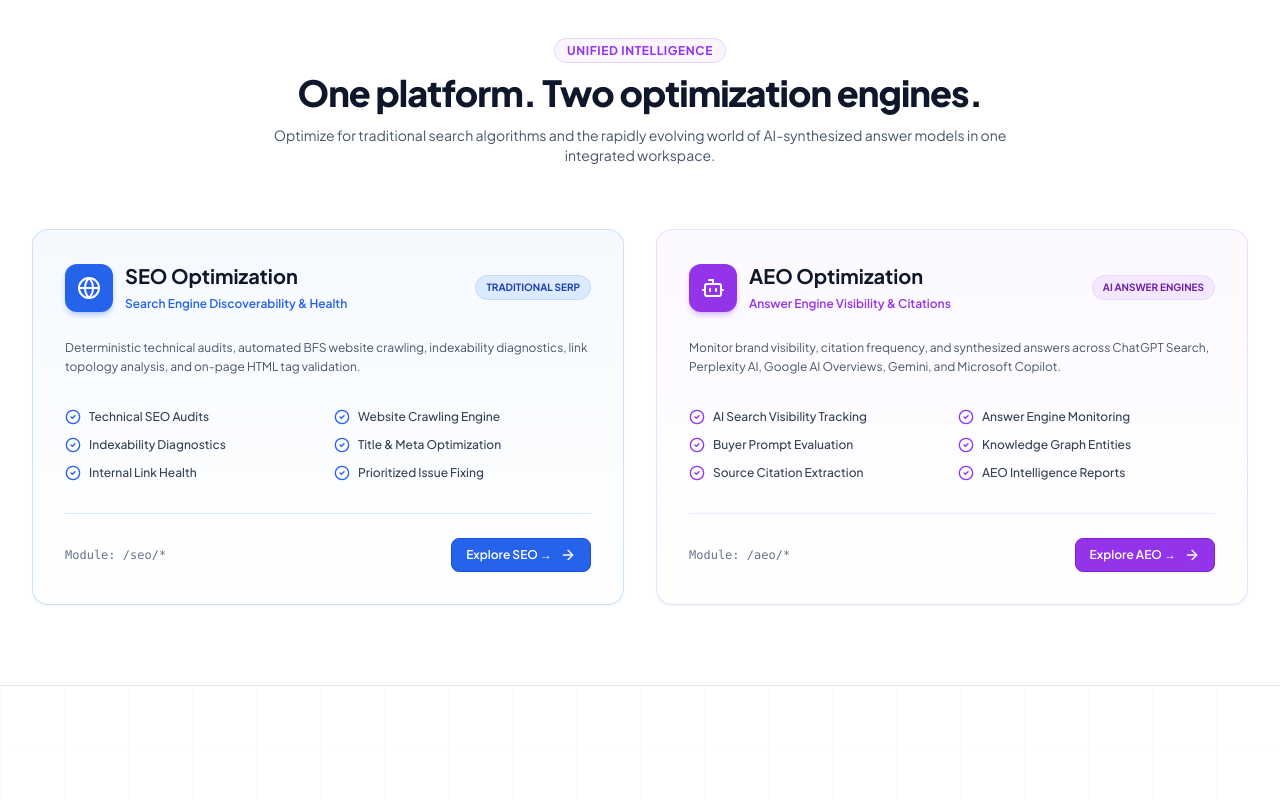
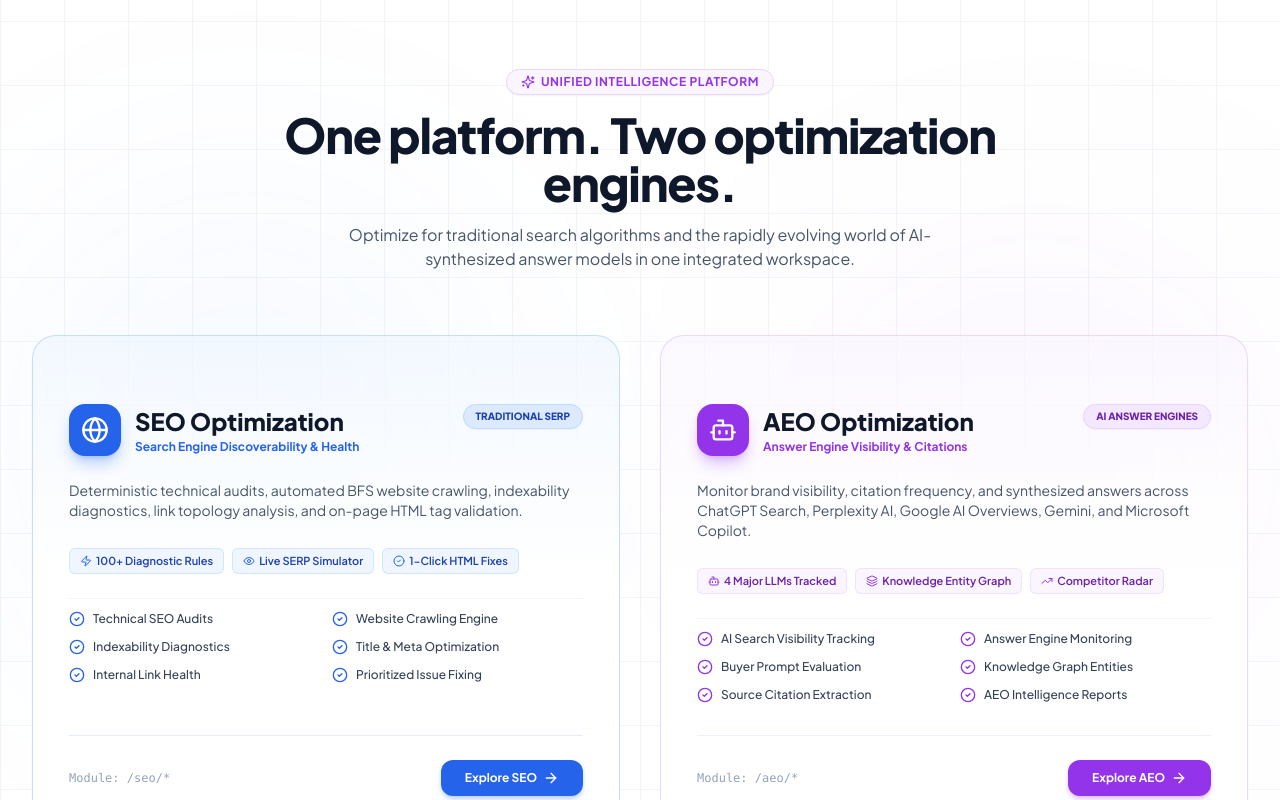
Before and after one commit to MdSaifAliFG/DMOS--SEO-AEO-Optimizer, a Next.js app in the folder frontend/: page / in a window 1280 px wide. Shown: the part 2140-2940 px from the top of the page. Built offline with nearby package versions, Linux system fonts and the light colour scheme.

Commit message:
Connect Services nav link to SEOAEOSection and elevate card styling and metrics

```diff
--- a/frontend/src/components/landing/LandingFooter.tsx
+++ b/frontend/src/components/landing/LandingFooter.tsx
@@ -172,7 +172,7 @@
                 </a>
               </li>
               <li>
-                <a href="#what-else" className="hover:text-blue-400 transition-colors">
+                <a href="#services" className="hover:text-blue-400 transition-colors">
                   Features & Services
                 </a>
               </li>
--- a/frontend/src/components/landing/LandingNavbar.tsx
+++ b/frontend/src/components/landing/LandingNavbar.tsx
@@ -22,7 +22,7 @@
   const navLinks = [
     { label: "Home", href: "#hero" },
     { label: "About us", href: "#path-to-success" },
-    { label: "Services", href: "#what-else" },
+    { label: "Services", href: "#services" },
     { label: "Pricing", href: "#pricing" },
     { label: "FAQ's", href: "#faq" },
   ];
--- a/frontend/src/components/landing/SEOAEOSection.tsx
+++ b/frontend/src/components/landing/SEOAEOSection.tsx
@@ -10,57 +10,97 @@
   ShieldCheck,
   Sparkles,
   Layers,
-  Quote,
-  HelpCircle,
-  Link2,
+  Zap,
+  Eye,
+  TrendingUp,
+  Cpu,
 } from "lucide-react";
-import { Button } from "@/components/ui/Button";
+import { useAuth } from "@/lib/auth";
 
 export const SEOAEOSection: React.FC = () => {
+  const { isAuthenticated } = useAuth();
+
   return (
-    <section id="engines" className="py-20 bg-white border-b border-slate-200">
-      <div className="max-w-7xl mx-auto px-4 sm:px-6 lg:px-8 space-y-16">
+    <section
+      id="services"
+      className="py-20 sm:py-28 bg-white border-b border-slate-200 scroll-mt-20 relative overflow-hidden bg-[linear-gradient(to_right,#f1f5f9_1px,transparent_1px),linear-gradient(to_bottom,#f1f5f9_1px,transparent_1px)] bg-[size:4rem_4rem]"
+    >
+      {/* Anchor alias for backwards-compatibility */}
+      <div id="engines" className="absolute -top-24 left-0 w-0 h-0" />
+
+      {/* Atmospheric Radial Flare Glows */}
+      <div className="absolute top-1/4 left-5 w-[450px] h-[450px] bg-blue-500/5 rounded-full blur-[130px] pointer-events-none" />
+      <div className="absolute bottom-1/4 right-5 w-[450px] h-[450px] bg-purple-500/5 rounded-full blur-[130px] pointer-events-none" />
+
+      <div className="max-w-7xl mx-auto px-4 sm:px-6 lg:px-8 space-y-16 relative z-10">
         {/* Section Header */}
-        <div className="text-center max-w-3xl mx-auto space-y-3">
-          <span className="text-xs font-bold uppercase tracking-wider text-purple-600 bg-purple-50 px-3 py-1 rounded-full border border-purple-200">
-            Unified Intelligence
+        <div className="text-center max-w-3xl mx-auto space-y-4">
+          <span className="text-xs font-bold uppercase tracking-wider text-purple-600 bg-purple-50 px-3.5 py-1 rounded-full border border-purple-200 inline-flex items-center gap-1.5 shadow-sm">
+            <Sparkles className="w-3.5 h-3.5 text-purple-600" />
+            Unified Intelligence Platform
           </span>
-          <h2 className="text-2xl sm:text-4xl font-extrabold text-slate-900 tracking-tight">
+
+          <h2 className="text-3xl sm:text-5xl font-black text-slate-900 tracking-tight leading-[1.15]">
             One platform. Two optimization engines.
           </h2>
-          <p className="text-xs sm:text-sm text-slate-600 leading-relaxed">
+
+          <p className="text-sm sm:text-base text-slate-600 leading-relaxed max-w-2xl mx-auto font-normal">
             Optimize for traditional search algorithms and the rapidly evolving world of AI-synthesized answer models in one integrated workspace.
           </p>
         </div>
 
-        {/* Two Large Side-By-Side Split Cards */}
-        <div className="grid grid-cols-1 lg:grid-cols-2 gap-8">
+        {/* Two Large Side-By-Side Master Engine Cards */}
+        <div className="grid grid-cols-1 lg:grid-cols-2 gap-8 lg:gap-10">
           {/* Card 1: SEO Optimization */}
-          <div className="p-8 rounded-2xl bg-gradient-to-b from-blue-50/60 to-white border border-blue-200/80 shadow-sm flex flex-col justify-between space-y-8 hover:border-blue-300 transition-all">
+          <div className="p-8 sm:p-9 rounded-3xl bg-gradient-to-b from-blue-50/70 via-white to-white border border-blue-200/90 shadow-sm hover:shadow-xl hover:border-blue-400 hover:-translate-y-1 transition-all duration-300 flex flex-col justify-between space-y-8 relative overflow-hidden group">
+            {/* Top Hover Gradient Accent */}
+            <div className="absolute top-0 inset-x-0 h-1 bg-gradient-to-r from-blue-500 via-indigo-500 to-cyan-400 opacity-0 group-hover:opacity-100 transition-opacity" />
+
             <div className="space-y-6">
-              <div className="flex items-center justify-between">
-                <div className="flex items-center gap-3">
-                  <div className="w-12 h-12 rounded-xl bg-blue-600 flex items-center justify-center text-white shadow-md shadow-blue-600/25">
-                    <Globe className="w-6 h-6" />
+              {/* Header: Icon, Titles & Badge */}
+              <div className="flex items-start justify-between gap-4">
+                <div className="flex items-center gap-3.5">
+                  <div className="w-13 h-13 rounded-2xl bg-blue-600 flex items-center justify-center text-white shadow-lg shadow-blue-600/30 group-hover:scale-105 transition-transform shrink-0 p-3">
+                    <Globe className="w-7 h-7" />
                   </div>
                   <div>
-                    <h3 className="text-xl font-bold text-slate-900">SEO Optimization</h3>
-                    <span className="text-xs text-blue-600 font-semibold">
+                    <h3 className="text-xl sm:text-2xl font-black text-slate-900 leading-tight">
+                      SEO Optimization
+                    </h3>
+                    <span className="text-xs text-blue-600 font-bold block mt-0.5">
                       Search Engine Discoverability & Health
                     </span>
                   </div>
                 </div>
-                <span className="px-2.5 py-1 rounded-full text-[10px] font-bold uppercase bg-blue-100 text-blue-800 border border-blue-200">
+
+                <span className="px-3 py-1 rounded-full text-[10px] font-extrabold uppercase bg-blue-100 text-blue-800 border border-blue-200 shadow-sm shrink-0">
                   Traditional SERP
                 </span>
               </div>
 
-              <p className="text-xs text-slate-600 leading-relaxed">
+              {/* Description */}
+              <p className="text-xs sm:text-sm text-slate-600 leading-relaxed font-normal">
                 Deterministic technical audits, automated BFS website crawling, indexability diagnostics, link topology analysis, and on-page HTML tag validation.
               </p>
 
+              {/* Metric Highlights Strip */}
+              <div className="flex flex-wrap items-center gap-2 pt-1">
+                <span className="inline-flex items-center gap-1 px-2.5 py-1 rounded-md bg-blue-50 border border-blue-200/60 text-[11px] font-semibold text-blue-800">
+                  <Zap className="w-3 h-3 text-blue-600" />
+                  100+ Diagnostic Rules
+                </span>
+                <span className="inline-flex items-center gap-1 px-2.5 py-1 rounded-md bg-blue-50 border border-blue-200/60 text-[11px] font-semibold text-blue-800">
+                  <Eye className="w-3 h-3 text-blue-600" />
+                  Live SERP Simulator
+                </span>
+                <span className="inline-flex items-center gap-1 px-2.5 py-1 rounded-md bg-blue-50 border border-blue-200/60 text-[11px] font-semibold text-blue-800">
+                  <CheckCircle2 className="w-3 h-3 text-blue-600" />
+                  1-Click HTML Fixes
+                </span>
+              </div>
+
               {/* Checklist Features */}
-              <div className="grid grid-cols-2 gap-3 text-xs text-slate-700 font-medium pt-2">
+              <div className="grid grid-cols-1 sm:grid-cols-2 gap-3 text-xs text-slate-700 font-medium pt-3 border-t border-slate-100">
                 <div className="flex items-center gap-2">
                   <CheckCircle2 className="w-4 h-4 text-blue-600 shrink-0" />
                   <span>Technical SEO Audits</span>
@@ -88,42 +128,68 @@
               </div>
             </div>
 
-            <div className="pt-6 border-t border-blue-100 flex items-center justify-between">
-              <span className="text-xs text-slate-500 font-mono">Module: /seo/*</span>
-              <Link href="/seo/dashboard">
-                <Button size="md" variant="primary" rightIcon={<ArrowRight className="w-4 h-4" />}>
-                  Explore SEO →
-                </Button>
+            {/* Card Footer: Monospace Path + Action Button */}
+            <div className="pt-6 border-t border-blue-100/80 flex items-center justify-between">
+              <span className="text-xs text-slate-400 font-mono font-medium">Module: /seo/*</span>
+              <Link href={isAuthenticated ? "/seo/dashboard" : "/login"}>
+                <button className="px-6 py-2.5 rounded-xl bg-blue-600 hover:bg-blue-700 text-white font-bold text-xs shadow-md shadow-blue-600/25 hover:scale-105 active:scale-95 transition-all flex items-center gap-1.5 cursor-pointer">
+                  <span>Explore SEO</span>
+                  <ArrowRight className="w-4 h-4" />
+                </button>
               </Link>
             </div>
           </div>
 
           {/* Card 2: AEO Optimization */}
-          <div className="p-8 rounded-2xl bg-gradient-to-b from-purple-50/60 to-white border border-purple-200/80 shadow-sm flex flex-col justify-between space-y-8 hover:border-purple-300 transition-all">
+          <div className="p-8 sm:p-9 rounded-3xl bg-gradient-to-b from-purple-50/70 via-white to-white border border-purple-200/90 shadow-sm hover:shadow-xl hover:border-purple-400 hover:-translate-y-1 transition-all duration-300 flex flex-col justify-between space-y-8 relative overflow-hidden group">
+            {/* Top Hover Gradient Accent */}
+            <div className="absolute top-0 inset-x-0 h-1 bg-gradient-to-r from-purple-500 via-pink-500 to-indigo-500 opacity-0 group-hover:opacity-100 transition-opacity" />
+
             <div className="space-y-6">
-              <div className="flex items-center justify-between">
-                <div className="flex items-center gap-3">
-                  <div className="w-12 h-12 rounded-xl bg-purple-600 flex items-center justify-center text-white shadow-md shadow-purple-600/25">
-                    <Bot className="w-6 h-6" />
+              {/* Header: Icon, Titles & Badge */}
+              <div className="flex items-start justify-between gap-4">
+                <div className="flex items-center gap-3.5">
+                  <div className="w-13 h-13 rounded-2xl bg-purple-600 flex items-center justify-center text-white shadow-lg shadow-purple-600/30 group-hover:scale-105 transition-transform shrink-0 p-3">
+                    <Bot className="w-7 h-7" />
                   </div>
                   <div>
-                    <h3 className="text-xl font-bold text-slate-900">AEO Optimization</h3>
-                    <span className="text-xs text-purple-600 font-semibold">
+                    <h3 className="text-xl sm:text-2xl font-black text-slate-900 leading-tight">
+                      AEO Optimization
+                    </h3>
+                    <span className="text-xs text-purple-600 font-bold block mt-0.5">
                       Answer Engine Visibility & Citations
                     </span>
                   </div>
                 </div>
-                <span className="px-2.5 py-1 rounded-full text-[10px] font-bold uppercase bg-purple-100 text-purple-800 border border-purple-200">
+
+                <span className="px-3 py-1 rounded-full text-[10px] font-extrabold uppercase bg-purple-100 text-purple-800 border border-purple-200 shadow-sm shrink-0">
                   AI Answer Engines
                 </span>
               </div>
 
-              <p className="text-xs text-slate-600 leading-relaxed">
+              {/* Description */}
+              <p className="text-xs sm:text-sm text-slate-600 leading-relaxed font-normal">
                 Monitor brand visibility, citation frequency, and synthesized answers across ChatGPT Search, Perplexity AI, Google AI Overviews, Gemini, and Microsoft Copilot.
               </p>
 
+              {/* Metric Highlights Strip */}
+              <div className="flex flex-wrap items-center gap-2 pt-1">
+                <span className="inline-flex items-center gap-1 px-2.5 py-1 rounded-md bg-purple-50 border border-purple-200/60 text-[11px] font-semibold text-purple-800">
+                  <Bot className="w-3 h-3 text-purple-600" />
+                  4 Major LLMs Tracked
+                </span>
+                <span className="inline-flex items-center gap-1 px-2.5 py-1 rounded-md bg-purple-50 border border-purple-200/60 text-[11px] font-semibold text-purple-800">
+                  <Layers className="w-3 h-3 text-purple-600" />
+                  Knowledge Entity Graph
+                </span>
+                <span className="inline-flex items-center gap-1 px-2.5 py-1 rounded-md bg-purple-50 border border-purple-200/60 text-[11px] font-semibold text-purple-800">
+                  <TrendingUp className="w-3 h-3 text-purple-600" />
+                  Competitor Radar
+                </span>
+              </div>
+
               {/* Checklist Features */}
-              <div className="grid grid-cols-2 gap-3 text-xs text-slate-700 font-medium pt-2">
+              <div className="grid grid-cols-1 sm:grid-cols-2 gap-3 text-xs text-slate-700 font-medium pt-3 border-t border-slate-100">
                 <div className="flex items-center gap-2">
                   <CheckCircle2 className="w-4 h-4 text-purple-600 shrink-0" />
                   <span>AI Search Visibility Tracking</span>
@@ -151,12 +217,14 @@
               </div>
             </div>
 
-            <div className="pt-6 border-t border-purple-100 flex items-center justify-between">
-              <span className="text-xs text-slate-500 font-mono">Module: /aeo/*</span>
-              <Link href="/aeo/dashboard">
-                <Button size="md" variant="aeo" rightIcon={<ArrowRight className="w-4 h-4" />}>
-                  Explore AEO →
-                </Button>
+            {/* Card Footer: Monospace Path + Action Button */}
+            <div className="pt-6 border-t border-purple-100/80 flex items-center justify-between">
+              <span className="text-xs text-slate-400 font-mono font-medium">Module: /aeo/*</span>
+              <Link href={isAuthenticated ? "/aeo/dashboard" : "/login"}>
+                <button className="px-6 py-2.5 rounded-xl bg-purple-600 hover:bg-purple-700 text-white font-bold text-xs shadow-md shadow-purple-600/25 hover:scale-105 active:scale-95 transition-all flex items-center gap-1.5 cursor-pointer">
+                  <span>Explore AEO</span>
+                  <ArrowRight className="w-4 h-4" />
+                </button>
               </Link>
             </div>
           </div>
```
